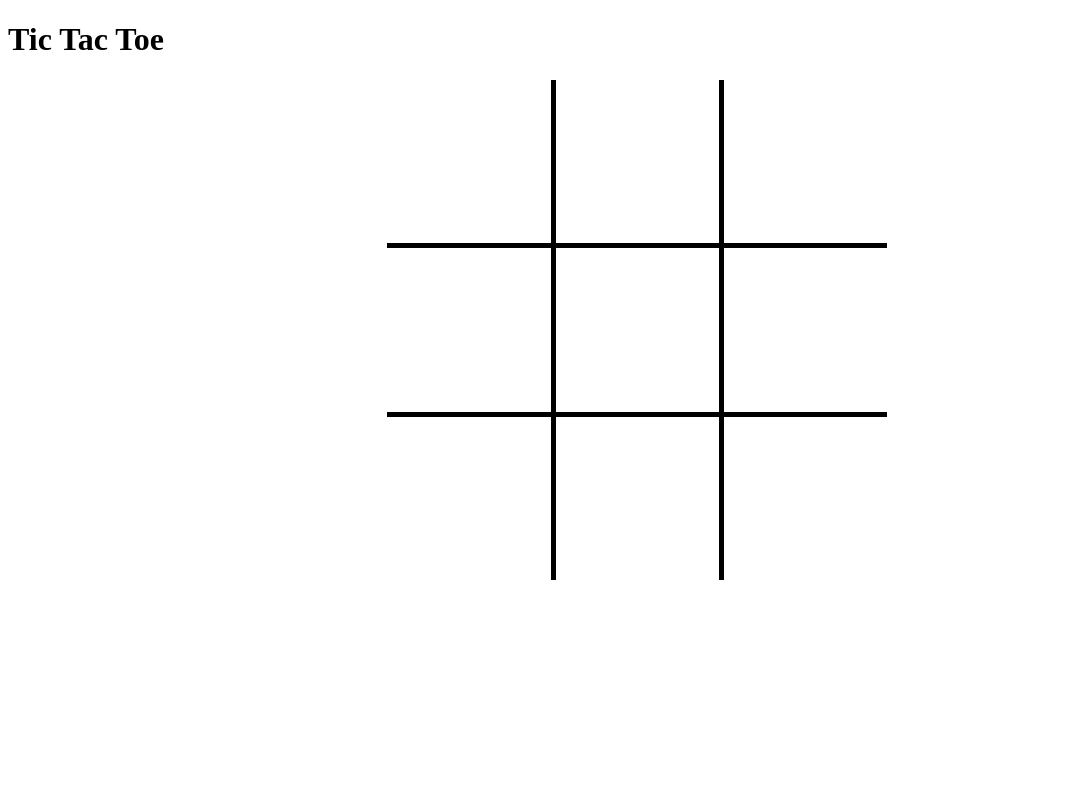
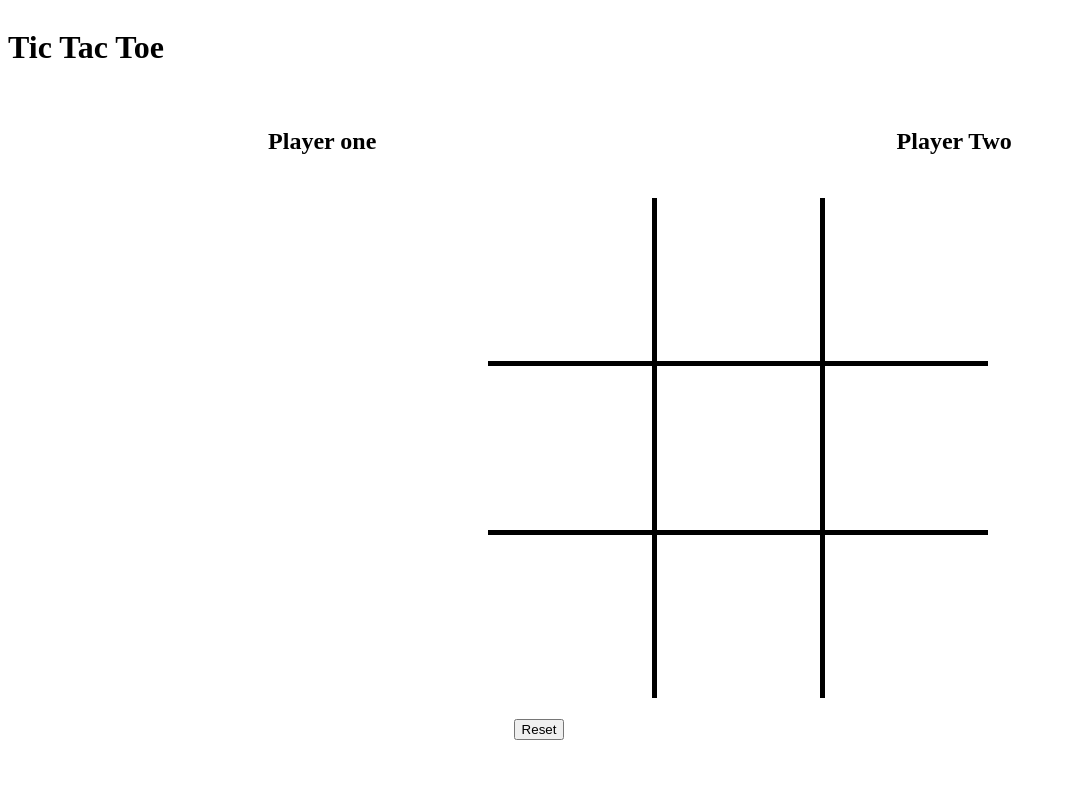
Before and after one commit to yakirv/TicTacToe, a plain HTML site: page index.html in a window 1280 px wide. Shown: the whole page, without its empty margins (0-1066 px from the left). Drawn offline with Linux system fonts and the light colour scheme.

Commit message:
css added

```diff
--- a/index.html
+++ b/index.html
@@ -7,7 +7,11 @@
     <link rel="stylesheet" href="styles.css">
 </head>
 <body>
-    <h1>Tic Tac Toe</h1>
+    <h1 id="header">Tic Tac Toe</h1>
+    <div class="players">
+        <h2 id="player-one">Player one</h2>
+        <h2 id="player-two">Player Two</h2>
+    </div>
     <div id="game-board">
         <div class="cell1" rawIndex = "0" columnIndex="0"></div>
         <div class="cell2" rawIndex = "0" columnIndex="1"></div>
@@ -19,7 +23,10 @@
         <div class="cell8" rawIndex = "2" columnIndex="1"></div>
         <div class="cell9" rawIndex = "2" columnIndex="2"></div>
     </div>
-    <h1 id="message"></h1>
+    <div class="messages">
+        <h1 id="message"></h1>
+        <button id="reset">Reset</button>
+    </div>
     <script src="script.js"></script>
 </body>
 </html>
--- a/styles.css
+++ b/styles.css
@@ -1,10 +1,29 @@
+body
+{
+    height: 90vh;
+    display: grid;
+    grid-template-columns: repeat(5 ,1fr);
+    grid-template-rows: 100px 90px 500px 90px;
+}
+#header
+{
+    grid-column: 1 / 6;
+    grid-row: 1 / 2;
+}
+.players
+{
+    grid-column: 1 / 6;
+    grid-row:  2 / 3;
+    display: flex;
+    justify-content: space-around;
+}
 #game-board
 {
     width: 500px;
     height: 500px;
     background-color: black;
     margin-left: 30%;
-
+    grid-column: 2 / 5;
     display: grid;
     grid-template-columns: repeat(3,1fr);
     grid-template-rows: repeat(3,1fr);
@@ -18,3 +37,9 @@
     font-family: sans-serif;
     cursor:pointer
 }
+.messages
+{
+    grid-row: 4 /5;
+    grid-column: 3 / span 1;
+
+}
```
